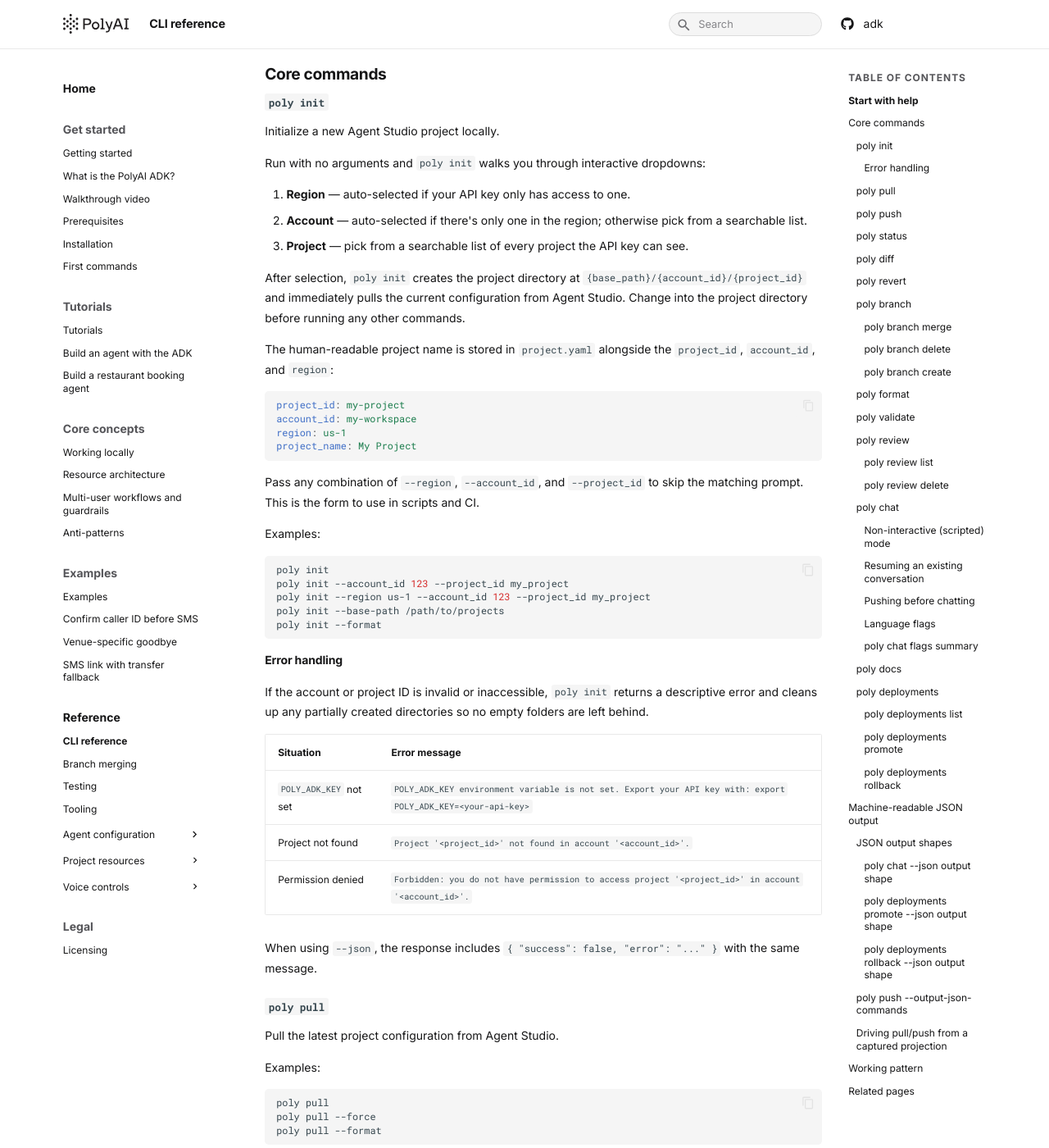
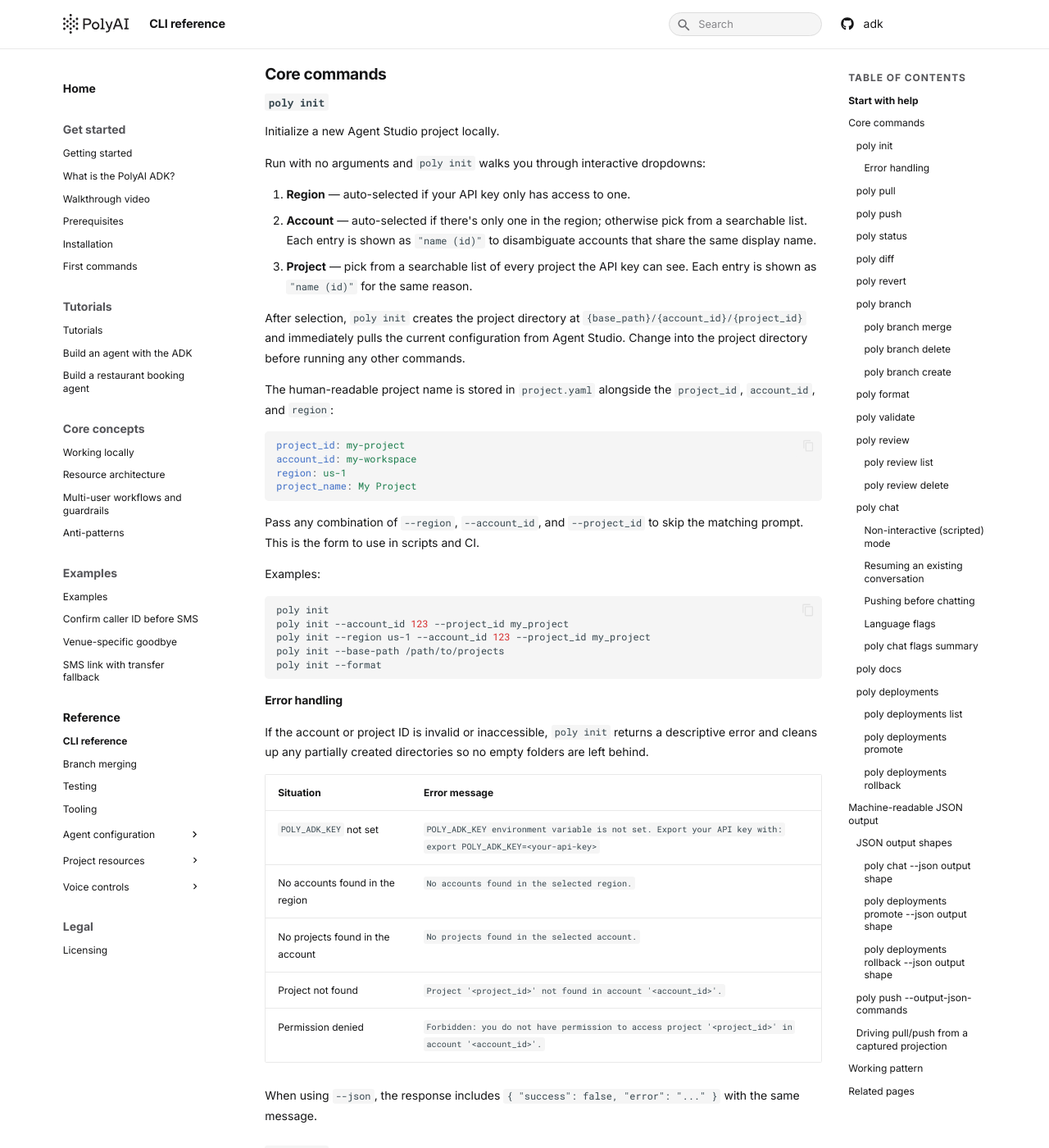
Before and after one commit to polyai/adk, an MkDocs documentation site: the page built from docs/docs/reference/cli.md, in a window 1280 px wide and 1400 px high, scrolled down 569 px. Shown: the whole window at 82% size. Built offline with MkDocs 1.6.1 and Material for MkDocs 9.7.7, drawn with Linux system fonts in a browser that asks for light colours.

Commit message:
docs: fix: key accounts/projects dicts by ID to prevent duplicate name collisions (#132)
## Summary

This relates to work from commit
https://github.com/polyai/adk/commit/b71b6a70aaa0939a437da5500f0727a5d6e86d0d

## Motivation

<!-- Why is this change needed? Link to an issue if applicable. -->

Closes #<!-- issue number -->

## Changes

<!-- Bullet list of the key changes. Focus on *what* changed, not *how*.
-->

-

## Test strategy

<!-- How did you verify this works? Check all that apply. -->

- [ ] Added/updated unit tests
- [ ] Manual CLI testing (`poly <command>`)
- [ ] Tested against a live Agent Studio project
- [ ] N/A (docs, config, or trivial change)

## Checklist

- [ ] `ruff check .` and `ruff format --check .` pass
- [ ] `pytest` passes
- [ ] No breaking changes to the `poly` CLI interface (or migration path
documented)
- [ ] Commit messages follow [conventional
commits](https://www.conventionalcommits.org/)

## Screenshots / Logs

<!-- Optional: paste terminal output, screenshots, or before/after diffs
if helpful. -->

Co-authored-by: github-actions[bot] <github-actions[bot]@users.noreply.github.com>

```diff
--- a/docs/docs/reference/cli.md
+++ b/docs/docs/reference/cli.md
@@ -35,8 +35,8 @@
 Run with no arguments and `poly init` walks you through interactive dropdowns:
 
 1. **Region** — auto-selected if your API key only has access to one.
-2. **Account** — auto-selected if there's only one in the region; otherwise pick from a searchable list.
-3. **Project** — pick from a searchable list of every project the API key can see.
+2. **Account** — auto-selected if there's only one in the region; otherwise pick from a searchable list. Each entry is shown as `"name (id)"` to disambiguate accounts that share the same display name.
+3. **Project** — pick from a searchable list of every project the API key can see. Each entry is shown as `"name (id)"` for the same reason.
 
 After selection, `poly init` creates the project directory at `{base_path}/{account_id}/{project_id}` and immediately pulls the current configuration from Agent Studio. Change into the project directory before running any other commands.
 
@@ -68,6 +68,8 @@
 | Situation | Error message |
 |---|---|
 | `POLY_ADK_KEY` not set | `POLY_ADK_KEY environment variable is not set. Export your API key with: export POLY_ADK_KEY=<your-api-key>` |
+| No accounts found in the region | `No accounts found in the selected region.` |
+| No projects found in the account | `No projects found in the selected account.` |
 | Project not found | `Project '<project_id>' not found in account '<account_id>'.` |
 | Permission denied | `Forbidden: you do not have permission to access project '<project_id>' in account '<account_id>'.` |
 
```
